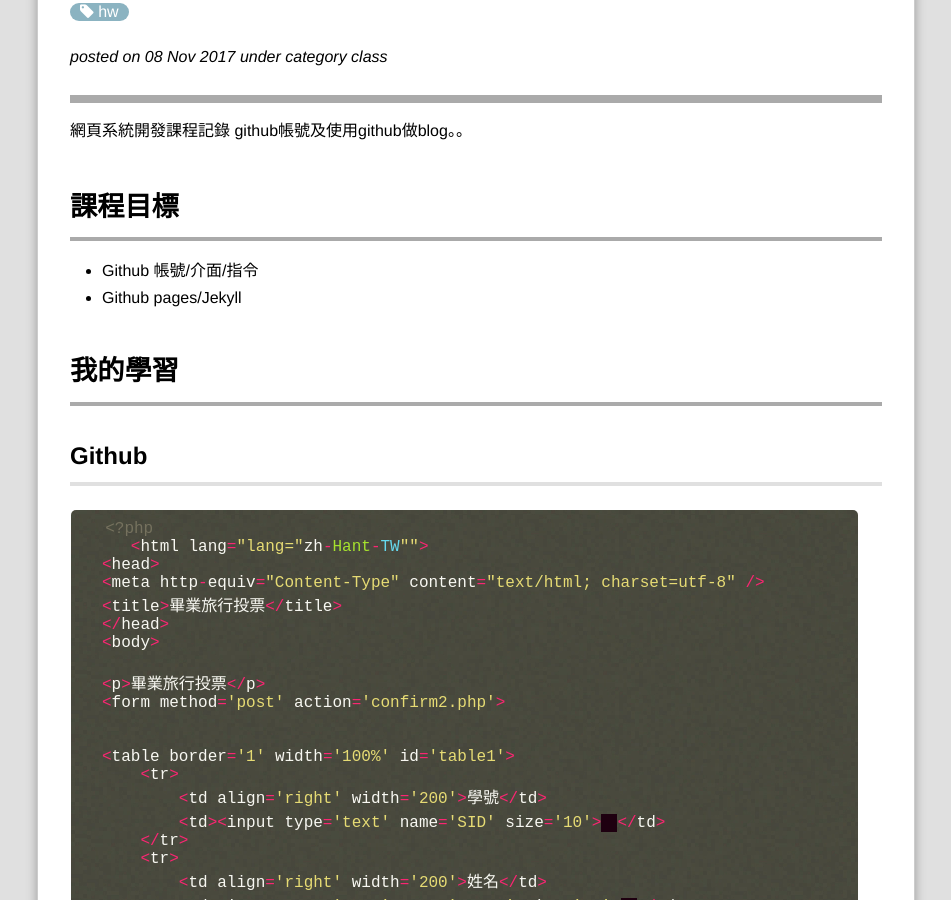
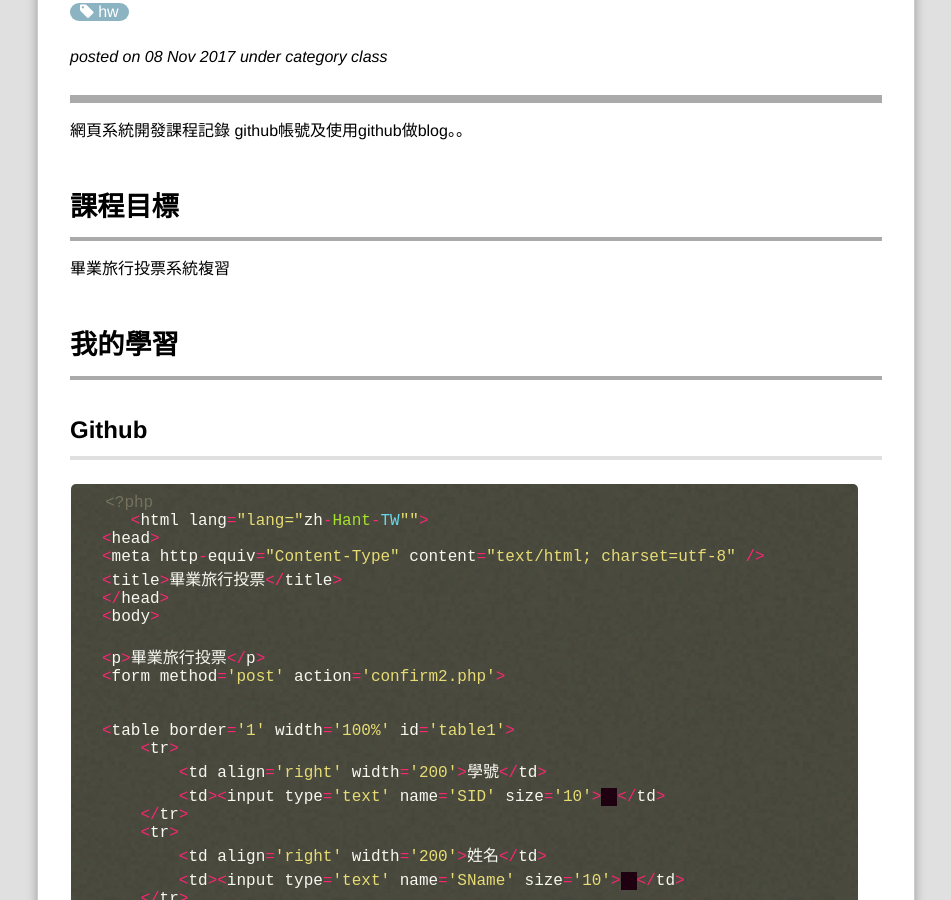
Before and after one commit to buck14777/webcourse, a Jekyll site: the page built from _posts/2017-11-08-Class8.md, in a window 1280 px wide and 900 px high, scrolled down 338 px. Shown: the whole window, without its empty margins (18-969 px from the left). Built offline with Jekyll 4.4.1, drawn with Linux system fonts in a browser that asks for light colours; Markdown is read by kramdown in place of the engine named in the settings; comment, search, counter and statistics services are not loaded.

Commit message:
Update 2017-11-08-Class8.md

```diff
--- a/_posts/2017-11-08-Class8.md
+++ b/_posts/2017-11-08-Class8.md
@@ -10,8 +10,7 @@ excerpt: "第8週課程。"
 github帳號及使用github做blog。。
 
 # 課程目標
-- Github 帳號/介面/指令
-- Github pages/Jekyll
+畢業旅行投票系統複習
 
 # 我的學習
 
```
